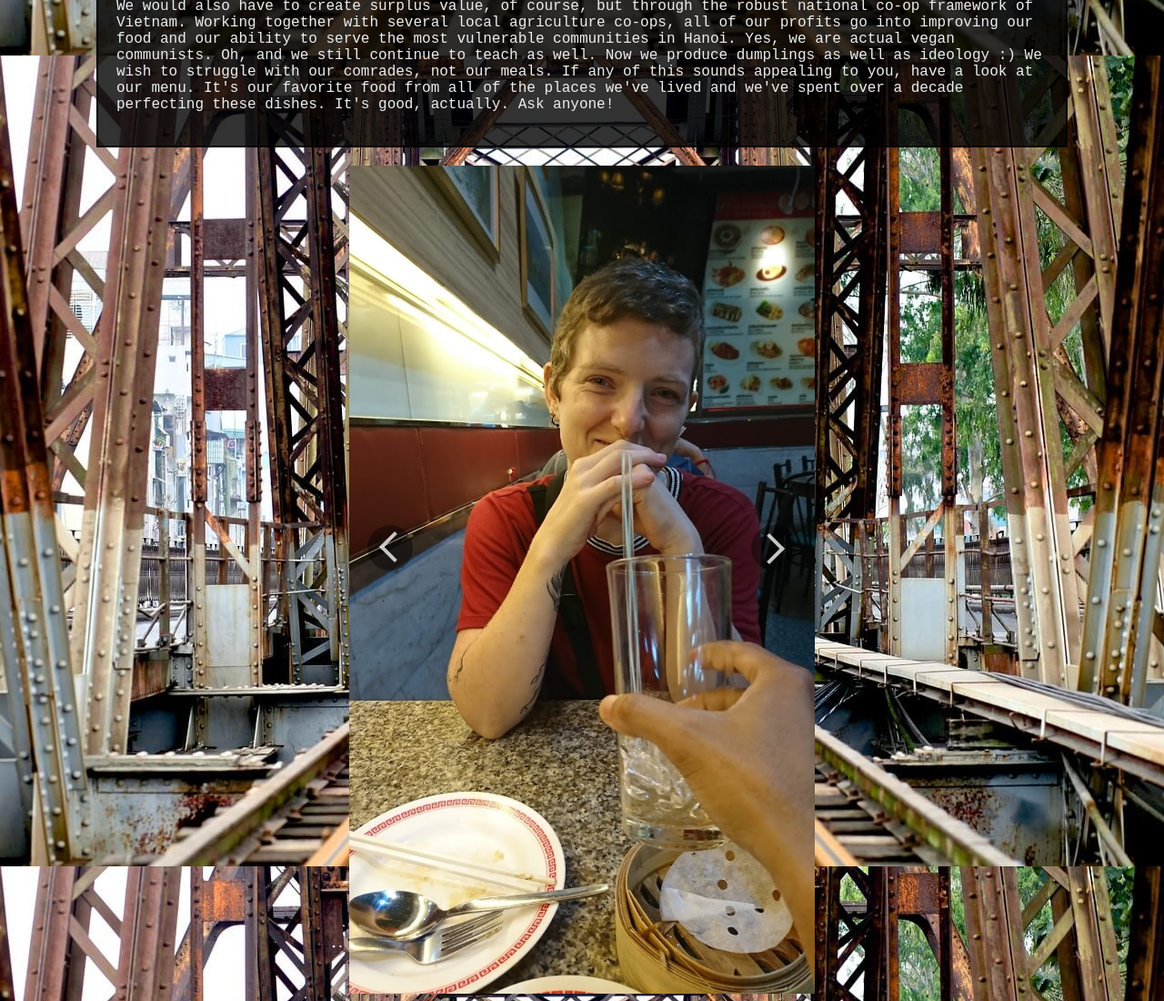
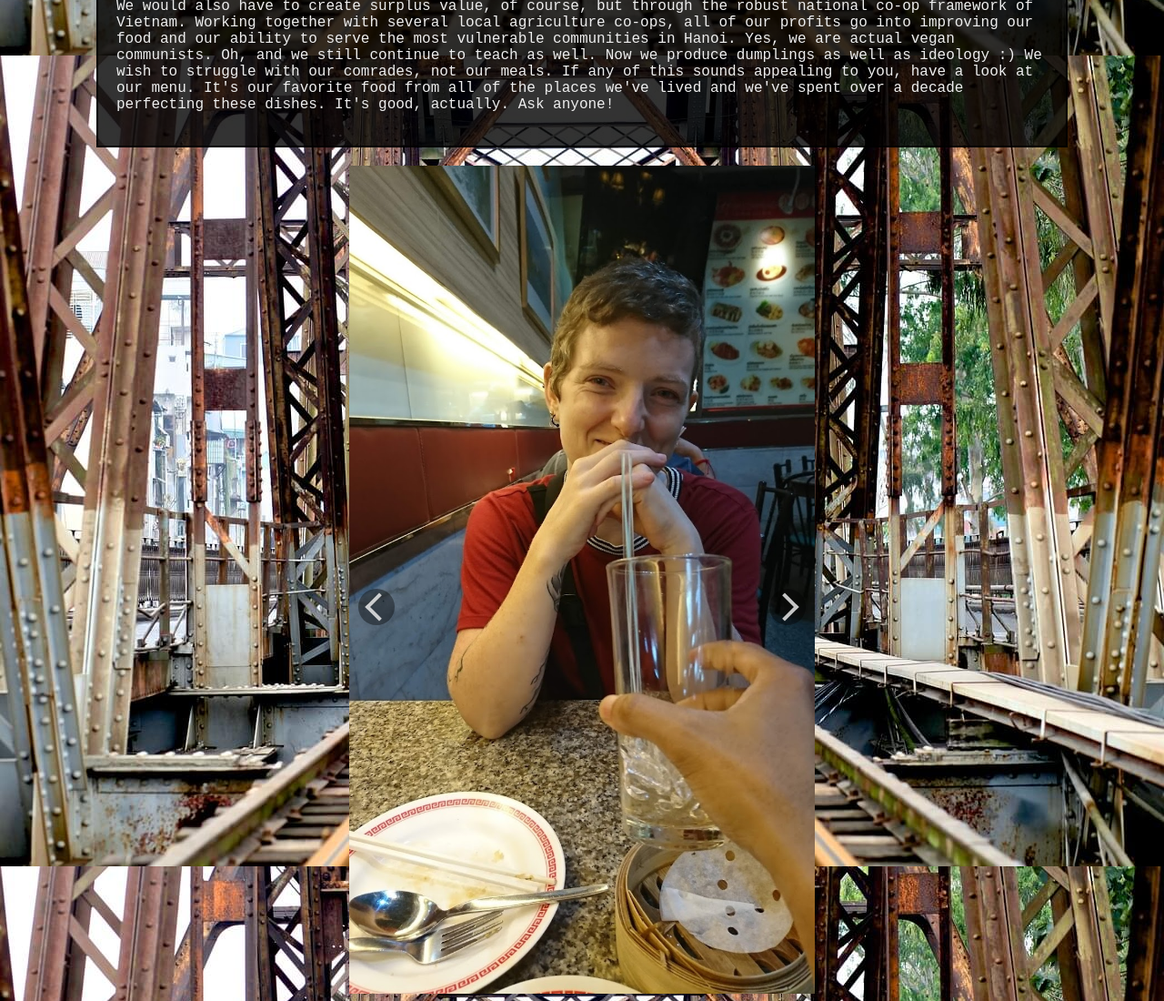
Before and after one commit to beejathon/restaurant-page, a website built with webpack: page src/index.html in a window 1280 px wide. Shown: the part 830-1930 px from the top of the page at 91% size. Built offline with nearby package versions, Linux system fonts and the light colour scheme.

Commit message:
fixed slider arrows

```diff
--- a/src/style.css
+++ b/src/style.css
@@ -105,8 +105,8 @@ nav {
 .arr {
     position: relative;
     background-color: rgba(0, 0, 0, 0.4);
-    height: 50px;
-    width: 50px;
+    height: 40px;
+    width: 40px;
     border-radius: 50%;
     margin: 10px;
     transition: 0.4 ease;
@@ -118,13 +118,13 @@ nav {
 
 .arr div {
     position: absolute;
-    height: 20px;
-    width: 20px;
+    height: 18px;
+    width: 18px;
     border-top: 4px solid whitesmoke;
     border-left: 4px solid whitesmoke;
     transform: rotate(45deg);
-    left: 14px;
-    top: 18px;
+    left: 9px;
+    top: 12px;
     opacity: 0.8;
 }
 
@@ -138,16 +138,15 @@ nav {
 
 .next-wrapper {
     position: absolute;
-    bottom: 50%;
+    top: 50%;
     z-index: 10;
-    right: 2%;
+    right: 0%;
 }
 
 .prev-wrapper {
     position: absolute;
-    bottom: 50%;
+    top: 50%;
     z-index: 10;
-    left: 2%;
 }
 
 .contact-form {
```
Also changed, not shown: dist/main.js.
